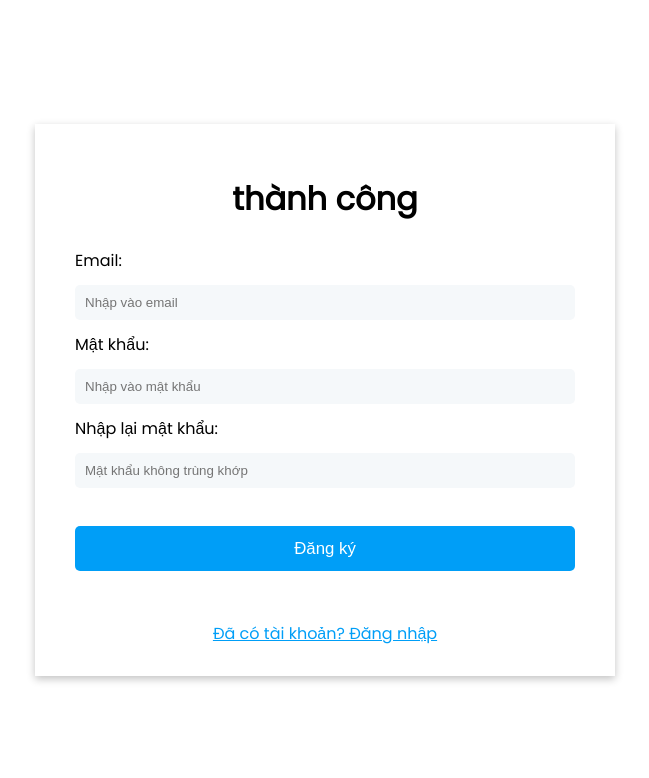
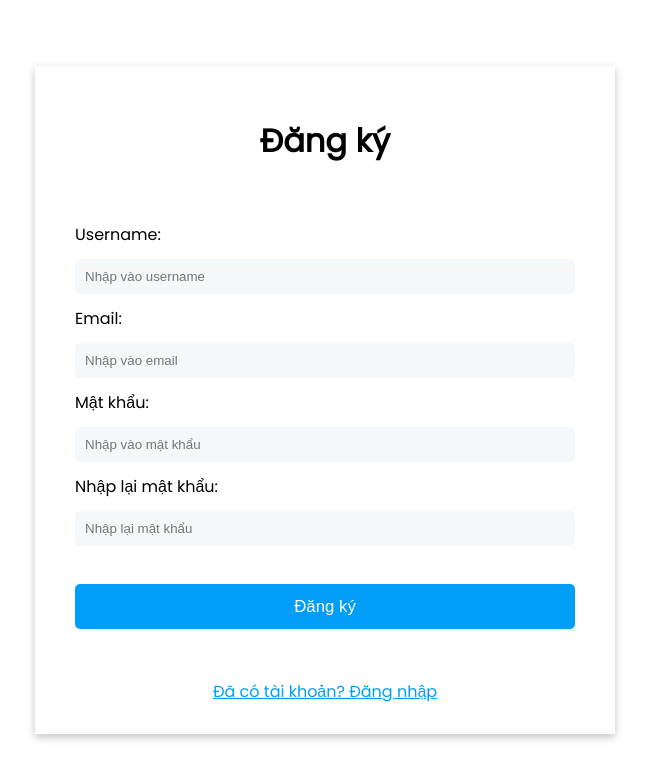
Before and after one commit to LuongQuiTuan/atbmtt, a React (Create React App) app: page /Register in a window 1280 px wide. Shown: the top 778 px of the page, without its empty margins (315-964 px from the left). Built offline with nearby package versions, Linux system fonts and the light colour scheme.

Commit message:
update register page and register api

```diff
--- a/package.json
+++ b/package.json
@@ -1,7 +1,7 @@
 {
   "name": "atbmtt",
   "version": "0.1.0",
-  "private": true,
+  "private": true, "proxy": "http://127.0.0.1:8000",
   "dependencies": {
     "@testing-library/jest-dom": "^5.17.0",
     "@testing-library/react": "^13.4.0",
@@ -40,4 +40,5 @@
     "react-router-dom": "^6.18.0",
     "web-vitals": "^3.5.0"
   }
+
 }
--- a/src/App.css
+++ b/src/App.css
@@ -86,3 +86,8 @@ input:invalid[focused="true"]{
 input:invalid[focused="true"] ~ span{
   display: block;
 }
+.error{
+  text-align: left;
+  color: red;
+  font-weight: 400;
+}
--- /dev/null
+++ b/src/api/UserServices.js
@@ -0,0 +1,21 @@
+import axios from "./axios";
+
+const loginApi = (username, password) => {
+  return axios.post("/auth/login", { username, password });
+};
+
+const registerApi = (username, password, email) => {
+  return axios.post(
+    "/auth/register-jwt",
+    {
+      username,
+      password,
+      email,
+    },
+    {
+      headers: { "Content-Type": "application/json" },
+    }
+  );
+};
+
+export { loginApi, registerApi };
--- /dev/null
+++ b/src/api/axios.js
@@ -0,0 +1,37 @@
+import axios from "axios";
+const instance = axios.create({
+  // baseURL: "http://127.0.0.1:8000",
+  withCredentials: true,
+});
+
+instance.interceptors.response.use(
+  function (response) {
+    // Any status code that lie within the range of 2xx cause this function to trigger
+    // Do something with response data
+    return response;
+  },
+  function (error) {
+    // Any status codes that falls outside the range of 2xx cause this function to trigger
+    // Do something with response error
+    let res = {};
+    if (error.response) {
+      // The request was made and the server responded with a status code
+      // that falls out of the range of 2xx
+      res.data = error.response.data;
+      res.status = error.response.status;
+      res.header = error.response.header;
+    } else if (error.request) {
+      // The request was made but no response was received
+      // `error.request` is an instance of XMLHttpRequest in the browser
+      // and an instance of http.ClientRequest in node.js
+      console.log(error.request);
+    } else {
+      // Something happened in setting up the request that triggered an Error
+      console.log("Error", error.message);
+    }
+    // return Promise.reject(error);
+    return res;
+  }
+);
+
+export default instance;
--- a/src/components/Login.jsx
+++ b/src/components/Login.jsx
@@ -1,14 +1,32 @@
+import React from "react";
 import { useState } from "react";
 import { Link } from "react-router-dom";
+import { loginApi } from "../api/UserServices";
 const Login = () => {
   const [values, setValues] = useState({
-    email: "",
+    username: "",
     password: "",
   });
-
-  const handleSubmit = (e) => {
+  const [success, setSuccess] = useState(false);
+  const [error, setError] = useState("");
+  const username = values.username;
+  const password = values.password;
+  const handleSubmit = async (e) => {
     e.preventDefault();
-    console.log(values.email + " " + values.password);
+    if (!username || !password) {
+      setError("Vui lòng nhập username và mật khẩu!");
+      return;
+    }
+    let res = await loginApi(username, password);
+    console.log("check response: ", res);
+    if (res && res.data.token) {
+      localStorage.setItem("token", res.data.token);
+    } else {
+      if (res && res.status === 400) {
+        console.log(res.data.error);
+        setError(res.data.error);
+      }
+    }
   };
   const onChange = (e) => {
     setValues({ ...values, [e.target.name]: e.target.value });
@@ -17,15 +35,15 @@ const Login = () => {
     <>
       <div className="auth-form-container">
         <h1>Đăng nhập</h1>
-
+        <p className="error">{error}</p>
         <form className="login-form" onSubmit={handleSubmit}>
-          <label htmlFor="password">Email:</label>
+          <label htmlFor="password">Username:</label>
           <input
-            type="email"
-            id="email"
-            name="email"
-            placeholder="Nhập vào email"
-            value={values.email}
+            type="username"
+            id="username"
+            name="username"
+            placeholder="Nhập vào username"
+            value={values.username}
             onChange={onChange}
             required
           />
--- a/src/components/Register.jsx
+++ b/src/components/Register.jsx
@@ -1,5 +1,10 @@
 import React, { useState } from "react";
+
 import { Link } from "react-router-dom";
+
+import { registerApi } from "../api/UserServices";
+
+// import axios from "axios";
 
 const EMAIL_REGEX = /^[a-zA-Z0-9._:$!%-]+@[a-zA-Z0-9.-]+\.[a-zA-Z]{2,6}$/;
 
@@ -7,17 +12,33 @@ const PWD_REGEX = /^(?=.*?[A-Za-z])(?=.*?[0-9]).{6,}$/;
 
 const Register = () => {
   const [values, setValues] = useState({
+    username: "",
+
     email: "",
+
     password: "",
+
     matchPassword: "",
-    focused: { email: false, password: false, matchPassword: false },
+
+    focused: {
+      username: false,
+
+      email: false,
+
+      password: false,
+
+      matchPassword: false,
+    },
   });
 
   const [success, setSuccess] = useState(false);
 
+  const [error, setError] = useState("");
+
   const handleFocus = (e) => {
     setValues({
       ...values,
+
       focused: { ...values.focused, [e.target.name]: true },
     });
   };
@@ -26,22 +47,16 @@ const Register = () => {
     setValues({ ...values, [e.target.name]: e.target.value });
   };
 
-  const handleSubmit = (e) => {
+  const handleSubmit = async (e) => {
     e.preventDefault();
 
-    // Use the .trim() method to remove leading and trailing whitespace
+    const v1 = EMAIL_REGEX.test(values.email);
 
-    const email = values.email.trim();
-
-    const password = values.password.trim();
-
-    const v1 = EMAIL_REGEX.test(email);
-
-    const v2 = PWD_REGEX.test(password);
+    const v2 = PWD_REGEX.test(values.password);
 
     if (!v1 || !v2) {
-      alert(
-        "Vui lòng nhập lại, mật khẩu phải gồm 6 kí tự trở lên và phải gồm 1 kí tự số"
+      setError(
+        "Vui lòng nhập lại mật khẩu phải gồm 6 kí tự trở lên và phải gồm 1 kí tự số"
       );
 
       return;
@@ -49,15 +64,76 @@ const Register = () => {
 
     // Check if passwords match
 
-    if (password !== values.matchPassword) {
+    if (values.password !== values.matchPassword) {
       alert("Mật khẩu không trùng khớp");
 
       return;
     }
+    const { username, password, email } = values;
+    try {
+      const res = await registerApi(username, password, email);
+      if (res.status === 200 || res.status === 201) {
+        console.log("Registration successful:", res);
+        setSuccess(true);
+        setValues({
+          username: "",
+          email: "",
+          password: "",
+          matchPassword: "",
+        });
+      } else {
+        console.log("Registration failed with status:", res.status);
+        setError("Đăng ký không thành công");
+      }
+    } catch (error) {
+      if (!error.response) {
+        // Changed from error?.res to error.response
+        setError("Không tìm thấy server");
+        console.log(error.response); // Log for debugging
+      } else if (error.response.status === 500) {
+        setError("Tên username đã tồn tại");
+        console.log(error.response);
+      } else {
+        setError("Đăng ký không thành công");
+        console.log(error.response); // Log for debugging
+      }
+    }
 
-    console.log(email, password, values.matchPassword);
+    //this code worked
+    // try {
+    //   const response = await instance.post(
+    //     "http://127.0.0.1:8000/auth/register-jwt",
+    //     JSON.stringify({
+    //       username,
+    //       email,
+    //       password,
+    //     }),
+    //     {
+    //       headers: { "Content-Type": "application/json" },
+    //       withCredentials: true,
+    //     }
+    //   );
+    //   setSuccess(true);
+    //   console.log("registering", response);
+    //   // clear state
+    //   setValues({
+    //     email: " ",
+    //     password: "",
+    //     matchPassword: "",
+    //   });
+    // } catch (error) {
+    //   if (!error?.response) {
+    //     alert("No Server Response");
+    //     console.log(error.response);
+    //   } else {
+    //     alert("Registration Failed");
+    //     console.log(error.response);
+    //   }
+    // }
 
-    setSuccess(true);
+    /// if else if (error.response?.status === 409) {
+    //   alert("Username Taken");
+    // }
   };
   return (
     <>
@@ -67,9 +143,22 @@ const Register = () => {
         </section>
       ) : (
         <div className="auth-form-container">
-          <h1> thành công</h1>
-
+          <h1>Đăng ký</h1>
+          <p>{error}</p>
           <form className="register-form" onSubmit={handleSubmit}>
+            <label htmlFor="username">Username:</label>
+            <input
+              type="text"
+              placeholder="Nhập vào username"
+              id="username"
+              name="username"
+              value={values.username}
+              onChange={onChange}
+              onBlur={handleFocus}
+              focused={values.focused.username.toString()}
+              required
+            ></input>
+            {values.focused.username && <span>Vui lòng nhập vào username</span>}
             <label htmlFor="email">Email:</label>
             <input
               type="email"
@@ -103,7 +192,7 @@ const Register = () => {
             <label htmlFor="password">Nhập lại mật khẩu:</label>
             <input
               type="password"
-              placeholder="Mật khẩu không trùng khớp"
+              placeholder="Nhập lại mật khẩu"
               id="matchPassword"
               name="matchPassword"
               value={values.matchPassword}
```
